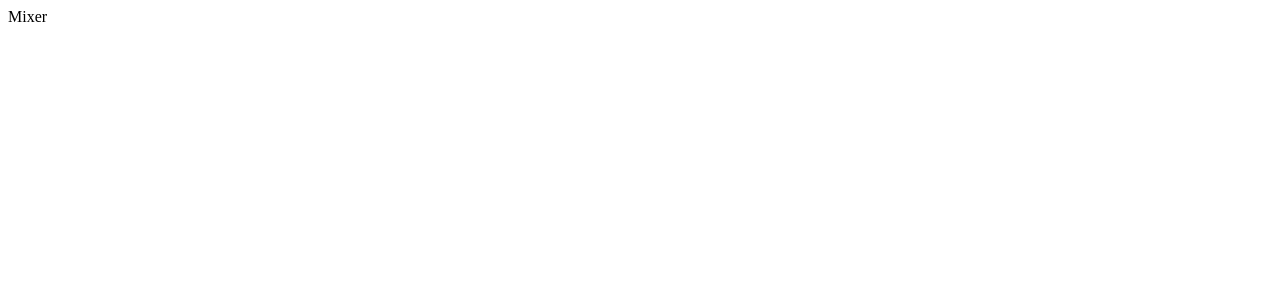
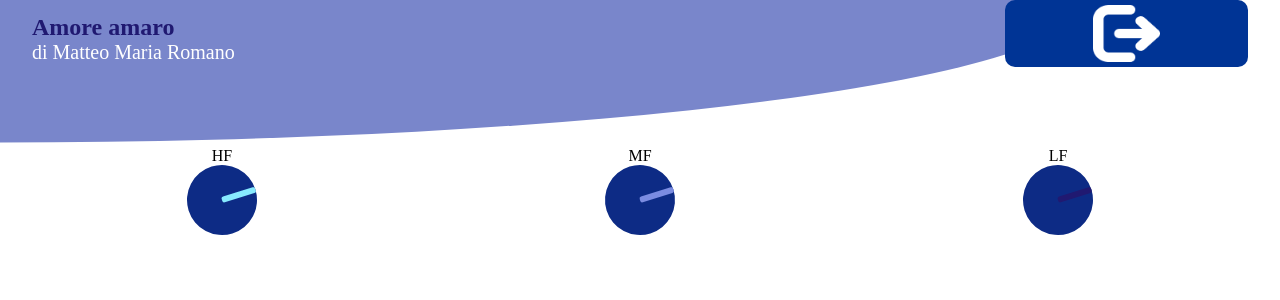
Before and after one commit to LilPessy/mixtue.io, a React app in the folder frontend/: page /mixer/1 in a window 1280 px wide. Shown: the top 300 px of the page. Built offline with nearby package versions, Linux system fonts and the light colour scheme; the HTML template or start-up script is replaced by a standard one.

Commit message:
Aggiornato Mixer

```diff
--- /dev/null
+++ b/frontend/src/pages/MixerRoom.css
@@ -0,0 +1,56 @@
+*{
+    margin: 0;
+    padding: 0;
+    box-sizing: border-box;
+}
+.header-curvo {
+    width: 85%;
+    min-height: 150px;
+    background-color: #7986cb;
+    padding: 30px;
+    clip-path: ellipse(100% 95% at 0% 0%);
+    position: absolute;
+    top: 0;
+    left: 0;
+}
+
+section{
+    display: flex;
+    flex-direction: column;
+    align-items: center;
+    width: 100vw;
+}
+
+.header{
+    display: flex;
+    flex-direction: row;
+    align-items: center;
+    width: 95vw;
+    z-index: 100;
+}
+
+.title{
+    width: 80%;
+    padding-top: 10px;
+}
+
+.title h1{
+    color: #201971;
+}
+
+.title p{
+    color: white;
+    font-size: 20px;
+}
+
+.btnWrap{
+    width: 20%;
+}
+
+.knobsContainer{
+    display: flex;
+    flex-direction: row;
+    justify-content: space-between;
+    padding-top: 80px;
+    width: 70vw;
+}
--- a/frontend/src/pages/MixerRoom.jsx
+++ b/frontend/src/pages/MixerRoom.jsx
@@ -1,5 +1,37 @@
+import './MixerRoom.css'
+import Button from '../components/Button'
+import Knob from '../components/Knob'
+import ExitIcon from '../assets/exit.png'
+
 function MixerRoom(){
-    return <>Mixer</>
+
+    const handelClick = ()=>{
+        window.location.href = "http://localhost:5173/"
+    }
+
+    return(
+        <section>
+            <div className='header-curvo'></div>
+            <div className='header'>
+                <div className='title'>
+                    <h1>
+                        Amore amaro
+                    </h1>
+                    <p>di Matteo Maria Romano</p>
+                </div>
+                <div className='btnWrap'>
+                    <Button icon={ExitIcon} callback={handelClick}/>
+                </div>
+            </div>
+
+            <div className='knobsContainer'>
+                <Knob freq="HF"/>
+                <Knob freq="MF"/>
+                <Knob freq="LF"/>
+            </div>
+
+        </section>
+    )
 }
 
 export default MixerRoom
```
